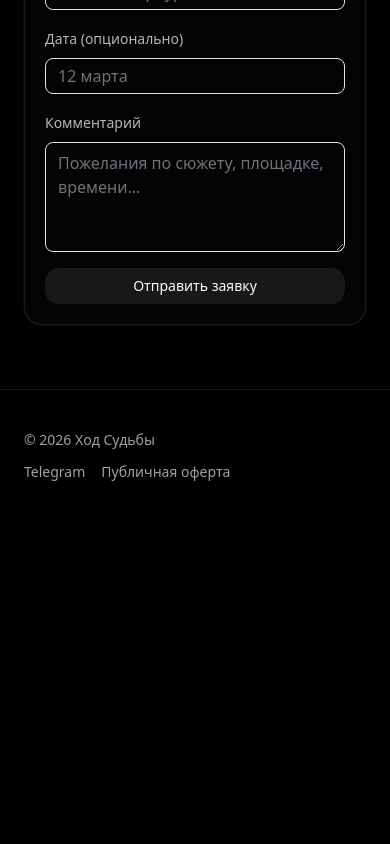
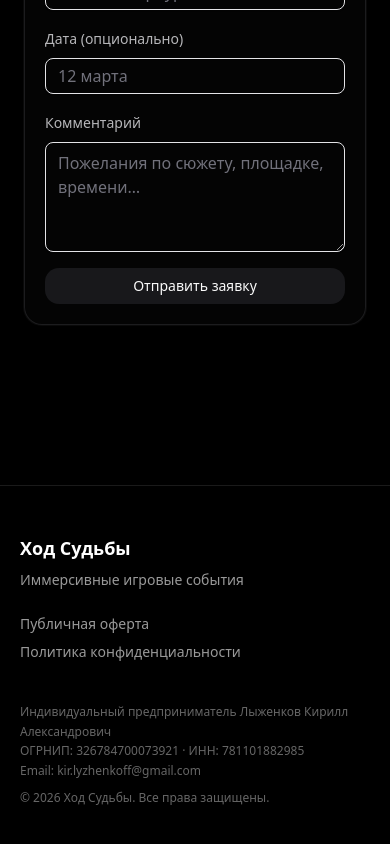
Before and after one commit to Lyzhenkoff/hs-game, a Next.js app: page / in a window 390 px wide. Shown: the part 5536-6380 px from the top of the page. Before the commit the page ends 6058 px from the top, so only its background shows below. Built offline with nearby package versions, Linux system fonts and the light colour scheme.

Commit message:
remove next-auth client usage

```diff
--- a/app/page.tsx
+++ b/app/page.tsx
@@ -47,19 +47,58 @@ export default function Home() {
 
 
 
-        <footer className="border-t border-zinc-900">
-          <div className="mx-auto max-w-6xl px-6 py-10 text-sm text-zinc-200/70 flex flex-col gap-3 md:flex-row md:items-center md:justify-between">
-            <div>© {new Date().getFullYear()} Ход Судьбы</div>
-            <div className="flex flex-wrap gap-4">
-              <a className="hover:text-zinc-50 transition" href="https://t.me/" target="_blank" rel="noreferrer">
-                Telegram
-              </a>
-              <a className="hover:text-zinc-50 transition" href="/offer">
-                Публичная оферта
-              </a>
-            </div>
-          </div>
-        </footer>
+          <footer className="mt-24 border-t border-white/10 bg-black text-white">
+              <div className="mx-auto max-w-6xl px-5 py-12">
+
+                  {/* Основной блок */}
+                  <div className="flex flex-col gap-6 md:flex-row md:justify-between">
+
+                      <div>
+                          <div className="text-lg font-semibold">Ход Судьбы</div>
+                          <div className="mt-2 text-sm text-white/60">
+                              Иммерсивные игровые события
+                          </div>
+                      </div>
+
+                      <div className="text-sm text-white/60 space-y-2">
+                          <div>
+                              <a href="/offer" className="hover:text-white">
+                                  Публичная оферта
+                              </a>
+                          </div>
+                          <div>
+                              <a href="/privacy" className="hover:text-white">
+                                  Политика конфиденциальности
+                              </a>
+                          </div>
+                      </div>
+
+                  </div>
+
+                  {/* Юридический блок */}
+                  <div className="mt-10 text-xs text-white/40 leading-relaxed">
+                      <div>
+                          Индивидуальный предприниматель Лыженков Кирилл Александрович
+                      </div>
+                      <div>
+                          ОГРНИП: 326784700073921 · ИНН: 781101882985
+                      </div>
+                      <div>
+                          Email:{" "}
+                          <a
+                              href="mailto:kir.lyzhenkoff@gmail.com"
+                              className="hover:text-white"
+                          >
+                              kir.lyzhenkoff@gmail.com
+                          </a>
+                      </div>
+                      <div className="mt-2">
+                          © {new Date().getFullYear()} Ход Судьбы. Все права защищены.
+                      </div>
+                  </div>
+
+              </div>
+          </footer>
       </main>
   );
 }
```
